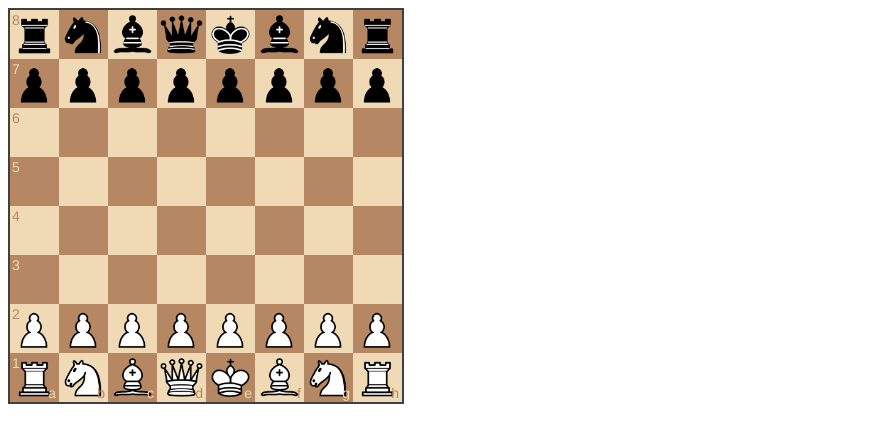
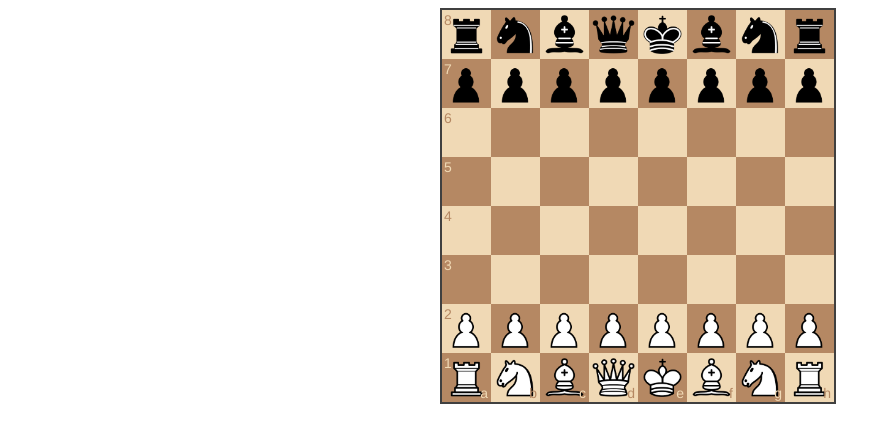
Before and after one commit to AdamAbdelrehim/AdamAbdelrehim.github.io, a plain HTML site: page index.html in a window 1280 px wide. Shown: the whole page, without its empty margins (0-891 px from the left). Drawn offline with nearby package versions, Linux system fonts and the light colour scheme; files whose address does not match are found by name.

Commit message:
Update index.html

```diff
--- a/index.html
+++ b/index.html
@@ -7,11 +7,27 @@
         integrity="sha384-ZvpUoO/+PpLXR1lu4jmpXWu80pZlYUAfxl5NsBMWOEPSjUn/6Z/hRTt8+pR6L4N2"
         crossorigin="anonymous"></script>
     <script src="chessboardjs-1.0.0/js/chessboard-1.0.0.min.js"></script>
+    <style>
+      #board1 {
+        width: 400px;
+        margin: 0 auto;
+      }
+    </style>
   </head>
   <body>
-    <div id="board1" style="width: 400px"></div>
+    <div id="board1"></div>
     <script>
-        var board1 = ChessBoard('board1', 'start');
+      var cfg = {
+        draggable: true,  // Enable dragging of pieces
+        position: 'start', // Initial position of the pieces
+        onChange: onChange  // Callback for when a move is made
+      };
+
+      var board1 = ChessBoard('board1', cfg);
+
+      function onChange(position) {
+        console.log('Position changed:', position);
+      }
     </script>
   </body>
 </html>
```
